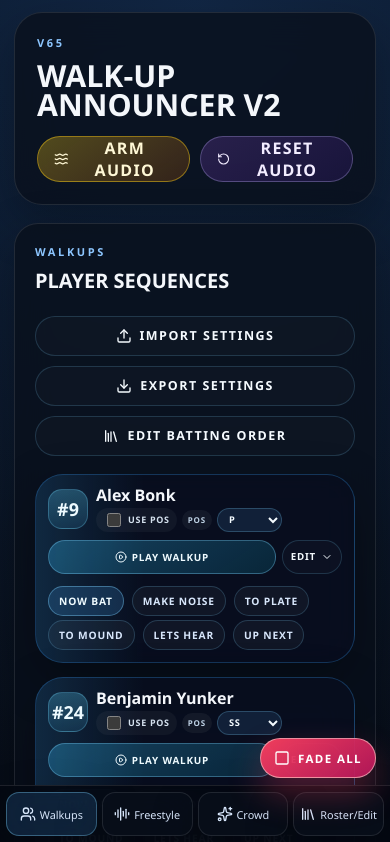
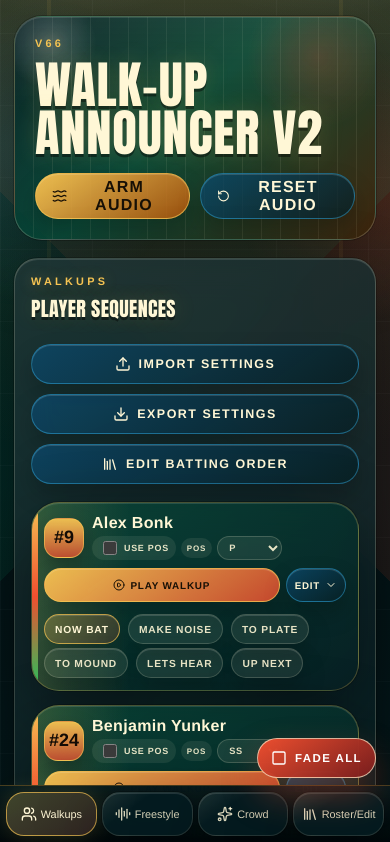
Before and after one commit to ClayBoneNJ/walk-up-announcer, a React (Vite) app in the folder v2/: page / in a window 390 px wide. Shown: the top 842 px of the page. Built offline with nearby package versions, Linux system fonts and the light colour scheme.

Commit message:
Overhaul v2 visual design

```diff
--- a/v2/public/sw.js
+++ b/v2/public/sw.js
@@ -1,4 +1,4 @@
-const CACHE_NAME = "walk-up-announcer-v65";
+const CACHE_NAME = "walk-up-announcer-v66";
 const APP_SHELL_URLS = [
   "/walk-up-announcer/",
   "/walk-up-announcer/index.html",
--- a/v2/src/App.jsx
+++ b/v2/src/App.jsx
@@ -19,7 +19,7 @@ import {
 import { usePlaybackEngine } from "./hooks/usePlaybackEngine";
 import { announcementOptions, clipLibrary, players, positionOptions, screenTabs } from "./lib/sampleData";
 
-const APP_BUILD_LABEL = "v65";
+const APP_BUILD_LABEL = "v66";
 const DISPLAY_TIMELINE_DURATION_MS = 20000;
 const SONG_NUDGE_MS = 250;
 const ORDER_MOVE_ANIMATION_MS = 320;
--- a/v2/src/index.css
+++ b/v2/src/index.css
@@ -1324,3 +1324,387 @@ button {
   }
 
 }
+
+/* v66 visual overhaul: ballpark scoreboard skin. Functionality unchanged. */
+:root {
+  --ink: #f8f2df;
+  --chalk: #fff7d6;
+  --foul-line: #f6c453;
+  --stadium-red: #f04f2f;
+  --turf: #22c55e;
+  --field-green: #064e3b;
+  --scoreboard: #071f23;
+  --scoreboard-glass: rgba(5, 31, 35, 0.8);
+  --night: #02070a;
+  --electric: #38bdf8;
+  --card-border: rgba(255, 247, 214, 0.2);
+  color-scheme: dark;
+  font-family: "Bahnschrift", "Aptos Display", "Franklin Gothic Medium", "Trebuchet MS", sans-serif;
+  background:
+    radial-gradient(circle at 18% -8%, rgba(255, 255, 255, 0.32), transparent 8%),
+    radial-gradient(circle at 82% -8%, rgba(255, 255, 255, 0.28), transparent 8%),
+    radial-gradient(circle at 50% -4%, rgba(246, 196, 83, 0.18), transparent 20%),
+    linear-gradient(135deg, rgba(4, 120, 87, 0.18) 0 18%, transparent 18% 100%),
+    linear-gradient(225deg, rgba(240, 79, 47, 0.12) 0 18%, transparent 18% 100%),
+    linear-gradient(180deg, #021114 0%, #041c1f 46%, #02070a 100%);
+  color: var(--ink);
+}
+
+body {
+  position: relative;
+  overflow-x: hidden;
+  background:
+    repeating-linear-gradient(90deg, rgba(255, 255, 255, 0.035) 0 1px, transparent 1px 92px),
+    repeating-linear-gradient(0deg, rgba(255, 255, 255, 0.026) 0 1px, transparent 1px 72px);
+}
+
+body::before {
+  content: "";
+  position: fixed;
+  z-index: -1;
+  inset: 0;
+  pointer-events: none;
+  background:
+    radial-gradient(ellipse at 50% 105%, rgba(34, 197, 94, 0.22), transparent 34%),
+    linear-gradient(90deg, transparent 0 12%, rgba(246, 196, 83, 0.08) 12% 13%, transparent 13% 87%, rgba(246, 196, 83, 0.08) 87% 88%, transparent 88%),
+    radial-gradient(circle at 8% 18%, rgba(56, 189, 248, 0.15), transparent 20%),
+    radial-gradient(circle at 94% 22%, rgba(240, 79, 47, 0.18), transparent 18%);
+}
+
+.app-shell {
+  max-width: 1360px;
+  padding-top: 16px;
+}
+
+.hero-card,
+.panel,
+.player-card,
+.clip-card,
+.clip-group,
+.tab-button {
+  border: 1px solid var(--card-border);
+  background:
+    linear-gradient(145deg, rgba(255, 247, 214, 0.09), transparent 34%),
+    var(--scoreboard-glass);
+  backdrop-filter: blur(20px) saturate(1.2);
+  box-shadow:
+    0 1px 0 rgba(255, 255, 255, 0.12) inset,
+    0 26px 70px rgba(0, 0, 0, 0.42),
+    0 0 0 1px rgba(0, 0, 0, 0.22);
+}
+
+.hero-card {
+  position: relative;
+  overflow: hidden;
+  border-radius: 34px;
+  padding: 24px;
+  background:
+    radial-gradient(circle at 10% 12%, rgba(255, 255, 255, 0.22), transparent 12%),
+    radial-gradient(circle at 84% 18%, rgba(240, 79, 47, 0.22), transparent 20%),
+    linear-gradient(135deg, rgba(7, 31, 35, 0.94), rgba(4, 78, 59, 0.76) 46%, rgba(60, 35, 9, 0.82));
+}
+
+.hero-card::before {
+  content: "";
+  position: absolute;
+  inset: 0;
+  opacity: 0.34;
+  pointer-events: none;
+  background:
+    repeating-linear-gradient(90deg, transparent 0 18px, rgba(255, 247, 214, 0.22) 18px 19px),
+    linear-gradient(180deg, rgba(255, 255, 255, 0.16), transparent 38%);
+  mix-blend-mode: screen;
+}
+
+.hero-card > * {
+  position: relative;
+}
+
+.hero-topline,
+.panel-kicker,
+.player-topline,
+.clip-card-topline,
+.player-config-field span {
+  color: var(--foul-line);
+  font-family: "Bahnschrift", "Franklin Gothic Medium", sans-serif;
+  font-size: 0.68rem;
+  font-weight: 900;
+  letter-spacing: 0.3em;
+  text-shadow: 0 0 14px rgba(246, 196, 83, 0.38);
+}
+
+.hero-card h1,
+.panel h2 {
+  color: var(--chalk);
+  font-family: "Franklin Gothic Heavy", "Bahnschrift", "Impact", sans-serif;
+  letter-spacing: 0.015em;
+  text-shadow:
+    0 3px 0 rgba(0, 0, 0, 0.42),
+    0 0 24px rgba(246, 196, 83, 0.2);
+}
+
+.hero-card h1 {
+  max-width: 820px;
+  font-size: clamp(2.2rem, 7vw, 5.6rem);
+}
+
+.primary-action,
+.secondary-action,
+.danger-action,
+.player-edit-button,
+.announcement-option-button,
+.timeline-arrow-button,
+.player-order-arrow {
+  border-width: 1px;
+  box-shadow:
+    0 1px 0 rgba(255, 255, 255, 0.14) inset,
+    0 12px 24px rgba(0, 0, 0, 0.22);
+}
+
+.primary-action {
+  border-color: rgba(246, 196, 83, 0.72);
+  background: linear-gradient(145deg, rgba(246, 196, 83, 0.95), rgba(240, 79, 47, 0.82));
+  color: #171006;
+}
+
+.primary-action-warning {
+  background: linear-gradient(145deg, rgba(246, 196, 83, 0.96), rgba(180, 83, 9, 0.82));
+}
+
+.primary-action-loading {
+  background: linear-gradient(145deg, rgba(56, 189, 248, 0.86), rgba(37, 99, 235, 0.72));
+  color: #f8fbff;
+}
+
+.primary-action-ready,
+.primary-action-iphone {
+  border-color: rgba(187, 247, 208, 0.76);
+  background: linear-gradient(145deg, rgba(134, 239, 172, 0.9), rgba(22, 163, 74, 0.7));
+  color: #04130a;
+  box-shadow:
+    0 1px 0 rgba(255, 255, 255, 0.18) inset,
+    0 16px 34px rgba(34, 197, 94, 0.26);
+}
+
+.secondary-action,
+.player-edit-button {
+  border-color: rgba(56, 189, 248, 0.42);
+  background: linear-gradient(145deg, rgba(12, 74, 110, 0.76), rgba(7, 31, 35, 0.76));
+  color: var(--chalk);
+}
+
+.audio-cache-status {
+  border: 1px solid rgba(255, 247, 214, 0.16);
+  border-radius: 16px;
+  background: rgba(0, 0, 0, 0.18);
+  padding: 10px 12px;
+}
+
+.audio-cache-meter {
+  height: 9px;
+  border: 1px solid rgba(255, 247, 214, 0.16);
+  background: rgba(0, 0, 0, 0.32);
+}
+
+.audio-cache-meter span {
+  background: linear-gradient(90deg, var(--stadium-red), var(--foul-line), var(--turf));
+}
+
+.tab-bar {
+  border-top-color: rgba(246, 196, 83, 0.28);
+  background:
+    linear-gradient(180deg, rgba(7, 31, 35, 0.7), rgba(1, 8, 10, 0.94)),
+    rgba(2, 7, 10, 0.9);
+}
+
+.tab-button {
+  border-color: rgba(255, 247, 214, 0.12);
+  border-radius: 18px;
+  color: rgba(255, 247, 214, 0.84);
+}
+
+.tab-button-active {
+  border-color: rgba(246, 196, 83, 0.7);
+  background:
+    linear-gradient(145deg, rgba(246, 196, 83, 0.24), rgba(240, 79, 47, 0.18)),
+    rgba(7, 31, 35, 0.84);
+  color: var(--chalk);
+  box-shadow: 0 0 22px rgba(246, 196, 83, 0.16);
+}
+
+.panel {
+  border-radius: 30px;
+  padding: 22px;
+}
+
+.player-card {
+  position: relative;
+  overflow: hidden;
+  border-color: rgba(246, 196, 83, 0.26);
+  background:
+    linear-gradient(90deg, rgba(246, 196, 83, 0.18), transparent 30%),
+    linear-gradient(145deg, rgba(6, 78, 59, 0.72), rgba(7, 31, 35, 0.88));
+}
+
+.player-card::before {
+  content: "";
+  position: absolute;
+  inset: 0 auto 0 0;
+  width: 6px;
+  background: linear-gradient(180deg, var(--foul-line), var(--stadium-red), var(--turf));
+}
+
+.player-card-live {
+  border-color: rgba(255, 247, 214, 0.9);
+  background:
+    radial-gradient(circle at 14% 20%, rgba(255, 247, 214, 0.2), transparent 20%),
+    linear-gradient(135deg, rgba(246, 196, 83, 0.28), rgba(34, 197, 94, 0.18) 38%, rgba(7, 31, 35, 0.9) 64%);
+  box-shadow:
+    0 0 0 2px rgba(255, 247, 214, 0.22),
+    0 20px 50px rgba(246, 196, 83, 0.22),
+    0 0 44px rgba(34, 197, 94, 0.2);
+}
+
+.player-number-badge {
+  border-radius: 14px;
+  border-color: rgba(246, 196, 83, 0.62);
+  background:
+    linear-gradient(180deg, rgba(246, 196, 83, 0.95), rgba(240, 79, 47, 0.74));
+  color: #120b05;
+  box-shadow: 0 10px 22px rgba(0, 0, 0, 0.3);
+}
+
+.player-card h3,
+.clip-group h3 {
+  color: var(--chalk);
+  font-family: "Bahnschrift", "Franklin Gothic Medium", sans-serif;
+  letter-spacing: 0.02em;
+}
+
+.player-callout-toggle,
+.player-position-label,
+.player-position-select,
+.announcement-option-button {
+  background: rgba(255, 247, 214, 0.08);
+  border-color: rgba(255, 247, 214, 0.18);
+  color: rgba(255, 247, 214, 0.9);
+}
+
+.announcement-option-button-active {
+  border-color: rgba(246, 196, 83, 0.72);
+  background: linear-gradient(145deg, rgba(246, 196, 83, 0.26), rgba(240, 79, 47, 0.16));
+  color: var(--chalk);
+}
+
+.timeline-lane {
+  border: 1px solid rgba(255, 247, 214, 0.12);
+  background:
+    linear-gradient(90deg, rgba(255, 247, 214, 0.08) 0 1px, transparent 1px 12.5%),
+    rgba(0, 0, 0, 0.2);
+}
+
+.timeline-lane-readout {
+  color: rgba(255, 247, 214, 0.82);
+}
+
+.track-a {
+  background: linear-gradient(145deg, rgba(56, 189, 248, 0.84), rgba(37, 99, 235, 0.54));
+}
+
+.track-b {
+  background: linear-gradient(145deg, rgba(246, 196, 83, 0.88), rgba(240, 79, 47, 0.64));
+  color: #160b04;
+}
+
+.sampler-panel {
+  border-radius: 18px;
+  background:
+    linear-gradient(180deg, rgba(255, 247, 214, 0.1), transparent),
+    rgba(1, 8, 10, 0.8);
+}
+
+.sampler-pad-grid {
+  gap: 6px;
+  padding: 6px;
+}
+
+.sampler-pad-group {
+  gap: 4px;
+}
+
+.sampler-pad-group h3 {
+  padding: 8px 8px 3px;
+  color: var(--foul-line);
+  text-shadow: 0 0 14px rgba(246, 196, 83, 0.28);
+}
+
+.sampler-grid {
+  gap: 5px;
+}
+
+.sampler-pad {
+  border-radius: 14px;
+  border-width: 1px;
+  box-shadow:
+    0 1px 0 rgba(255, 255, 255, 0.2) inset,
+    0 12px 24px rgba(0, 0, 0, 0.34);
+}
+
+.sampler-pad::before {
+  content: "";
+  position: absolute;
+  inset: 0;
+  pointer-events: none;
+  background:
+    linear-gradient(135deg, rgba(255, 255, 255, 0.24), transparent 36%),
+    repeating-linear-gradient(90deg, transparent 0 10px, rgba(255, 255, 255, 0.035) 10px 11px);
+}
+
+.sampler-pad strong {
+  letter-spacing: -0.02em;
+}
+
+.sampler-pad-live {
+  border-color: rgba(255, 247, 214, 1);
+  background: linear-gradient(145deg, #fff7d6, #f6c453 46%, #22c55e);
+  color: #051113;
+  box-shadow:
+    0 0 0 2px rgba(255, 247, 214, 0.76),
+    0 0 38px rgba(246, 196, 83, 0.58),
+    0 20px 36px rgba(34, 197, 94, 0.26);
+}
+
+.floating-fade-button {
+  border-color: rgba(255, 247, 214, 0.66);
+  background: linear-gradient(145deg, rgba(240, 79, 47, 0.98), rgba(124, 29, 29, 0.96));
+  box-shadow: 0 18px 36px rgba(240, 79, 47, 0.34);
+}
+
+@media (max-width: 719px) {
+  .hero-card {
+    border-radius: 28px;
+    padding: 20px;
+  }
+
+  .hero-card h1 {
+    font-size: clamp(2rem, 13vw, 4rem);
+  }
+
+  .panel {
+    border-radius: 24px;
+    padding: 16px;
+  }
+
+  .sampler-pad-grid {
+    gap: 4px;
+    padding: 4px;
+  }
+
+  .sampler-grid {
+    gap: 3px;
+  }
+
+  .sampler-pad {
+    border-radius: 10px;
+  }
+}
```
